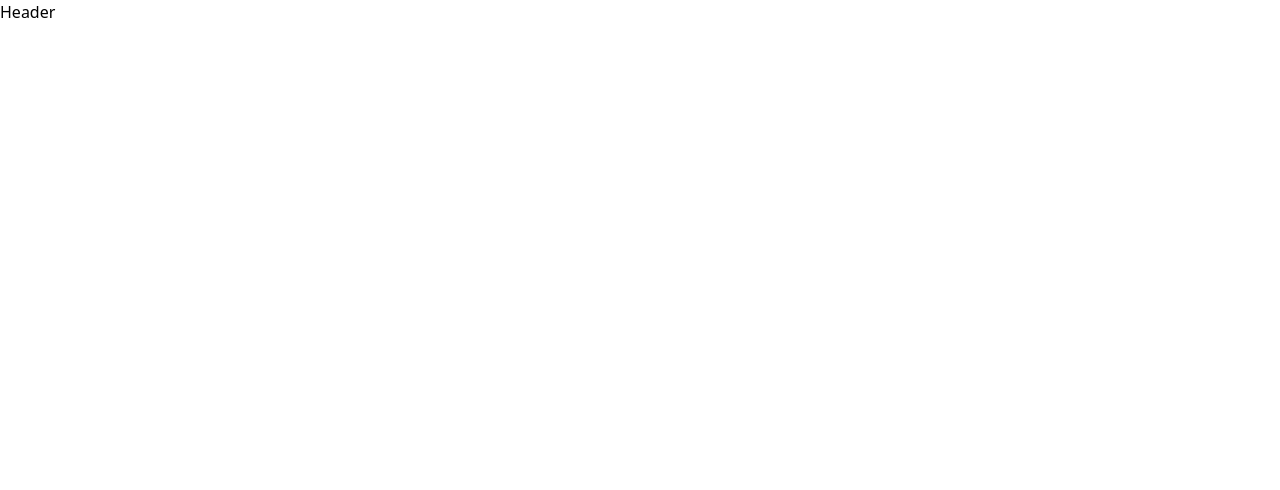
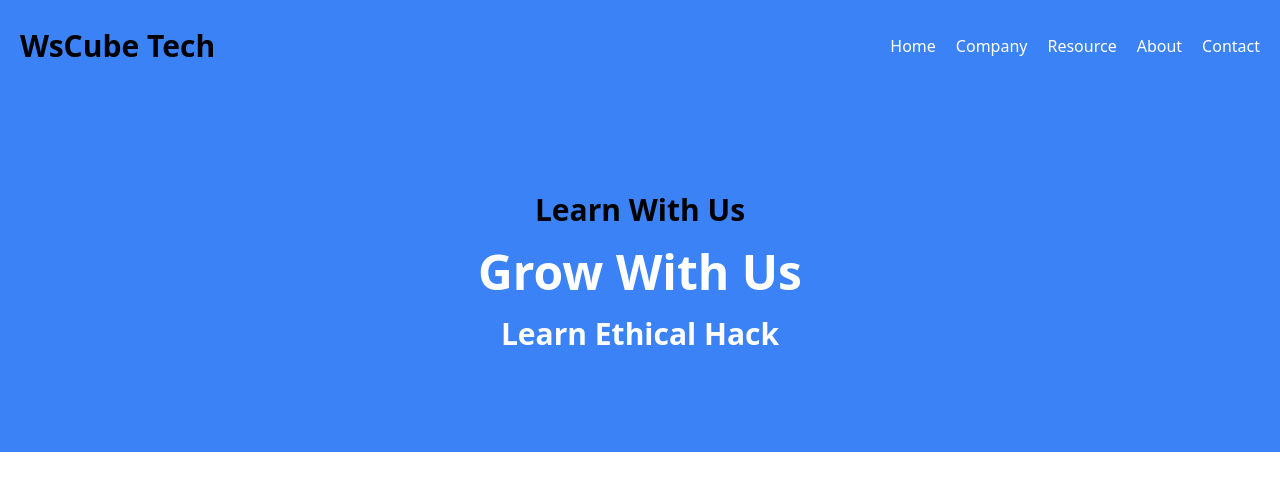
Before and after one commit to anusuya-bhattacharjee/WSCUBE-APP, a React (Create React App) app: page / in a window 1280 px wide. Shown: the top 490 px of the page. Built offline with nearby package versions, Linux system fonts and the light colour scheme.

Commit message:
header-done

```diff
--- a/package.json
+++ b/package.json
@@ -10,7 +10,9 @@
     "ajv-keywords": "^5.0.0",
     "react": "^18.3.1",
     "react-dom": "^18.3.1",
+    "react-icons": "^5.3.0",
     "react-scripts": "5.0.1",
+    "react-typed": "^2.0.12",
     "web-vitals": "^2.1.4"
   },
   "scripts": {
--- a/src/App.js
+++ b/src/App.js
@@ -1,3 +1,4 @@
+import Banner from "./components/Banner";
 import Header from "./components/Header";
 
 
@@ -5,6 +6,7 @@ function App() {
   return (
     <>
  <Header/>
+ <Banner/>
     </>
   );
 }
--- /dev/null
+++ b/src/components/Banner.js
@@ -0,0 +1,18 @@
+import React from 'react'
+
+const Banner = () => {
+  return (
+    <div className='bg-blue-500 w-full py-[100px]'>
+<div className='max-w-[1240px] mx-auto text-center font-bold'>
+{/* <div className='grid justify-items-center'> */}
+<div className='text-xl md:text-3xl md:mb-5'>Learn With Us</div>
+<div className=' text-3xl md:text-5xl text-white md:mb-5'>Grow With Us</div>
+<div className='text-xl md:text-3xl text-white'>Learn Ethical Hack</div>
+{/* // </div> */}
+
+</div>
+    </div>
+  )
+}
+
+export default Banner
--- a/src/components/Header.js
+++ b/src/components/Header.js
@@ -1,8 +1,38 @@
-import React from 'react'
+import React, { useState } from 'react';
+import { AiOutlineMenu, AiOutlineClose } from "react-icons/ai";
 
 const Header = () => {
+  const [toggle, setToggle] = useState(false);
   return (
-    <div>Header</div>
+    <div className='bg-blue-500 p-4'>
+      <div className='max-w-[1240px] flex justify-between items-center py-[12px] mx-auto'>
+        <div className='text-3xl font-bold'>
+          WsCube Tech
+        </div>
+        {
+          toggle ?
+          <AiOutlineClose onClick={()=>setToggle(!toggle)} className='text-white text-2xl md:hidden block'/>
+          :
+          <AiOutlineMenu onClick={()=>setToggle(!toggle)} className='text-white text-2xl md:hidden block'/>
+        }
+        <ul className='hidden md:flex text-white gap-5'>
+          <li>Home</li>
+          <li>Company</li>
+          <li>Resource</li>
+          <li>About</li>
+          <li>Contact</li>
+        </ul>
+        {/* Responsive menu */}
+        <ul className={`duration-300 md:hidden w-full h-screen text-white bg-black fixed top-[92px]
+        ${toggle ? 'left-[0]' : 'left-[-100%]'}`}>
+          <li className='p-5'>Home</li>
+          <li className='p-5'>Company</li>
+          <li className='p-5'>Resource</li>
+          <li className='p-5'>About</li>
+          <li className='p-5'>Contact</li>
+        </ul>
+      </div>
+    </div>
   )
 }
 
```
Also changed, not shown: 1 other file (tests, documents, lock files or other folders).
